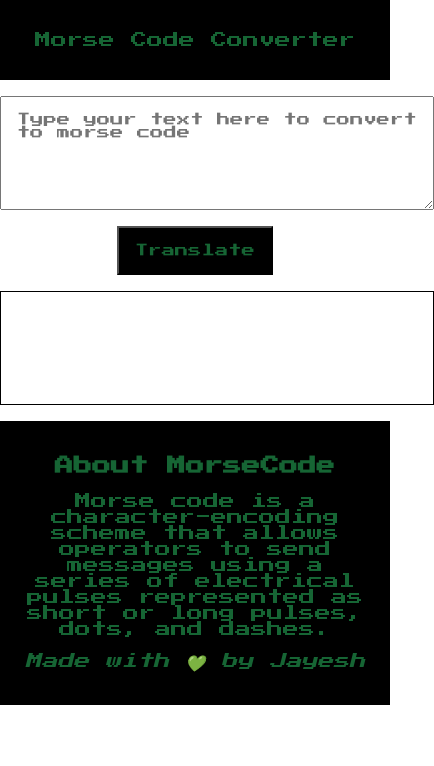
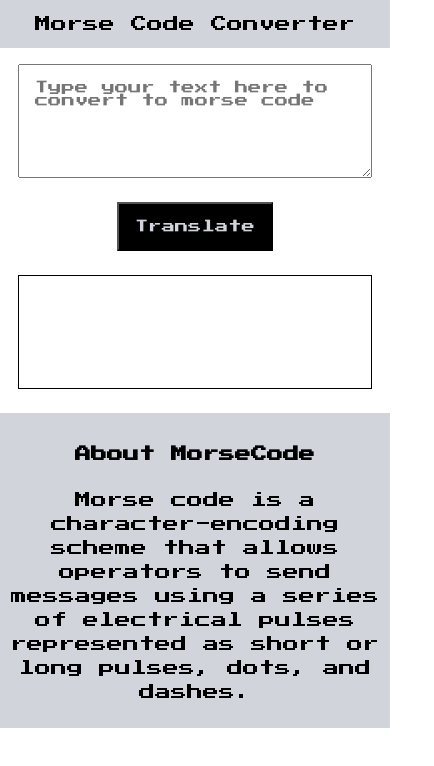
Before and after one commit to ijayesh20/Morse-code-converter, a plain HTML site: page index.html in a window 390 px wide. Shown: the whole page, 434 px wide, since content can reach past the window. Drawn offline with Linux system fonts and the light colour scheme.

Commit message:
Style- changes color and responsive

```diff
--- a/index.html
+++ b/index.html
@@ -11,13 +11,14 @@
     <header id="header">
         <div id="heading">Morse Code Converter</div>
     </header>
-    <textarea id="txt-input" placeholder="Type your text here to convert to morse code"></textarea>
-    <button id="btn-translate">Translate</button>
-    <div id="div-output"></div>
+    <div class="container">
+        <textarea id="txt-input" placeholder="Type your text here to convert to morse code"></textarea>
+        <button id="btn-translate">Translate</button>
+        <div id="div-output"></div>
+    </div>
     <footer id="footer">
-        <h3>About MorseCode</h3>
+        <h4>About MorseCode</h4>
         <p>Morse code is a character-encoding scheme that allows operators to send messages using a series of electrical pulses represented as short or long pulses, dots, and dashes.</p>
-        <p><em>Made with 💚 by Jayesh</em></p>
     </footer>
     <script src="app.js" text="javascript"></script>
 </body>
--- a/style.css
+++ b/style.css
@@ -1,27 +1,25 @@
 @import url('https://fonts.googleapis.com/css2?family=Press+Start+2P&display=swap');
 
 :root {
-    --primary-color: #166534;
+    --primary-color: #d1d5db;
 }
 body {
     font-family: 'Press Start 2P', cursive;
-    margin: 0 auto;
-    max-width: 750px;
+    padding: 0;
+    margin: 0;
 }
 header {
-    background-color: black;
-    color: var(--primary-color);
+    background-color: var(--primary-color);
     text-align: center;
-    padding: 2rem;
+    padding: 1rem;
 }
 textarea {
     font-family: 'Press Start 2P', cursive;
-    color: var(--primary-color);
     display: block;
     margin: 1rem auto;
     padding: 1rem;
     height: 5rem;
-    width: 25rem;
+    width: 20rem;
 }
 button {
     font-family: 'Press Start 2P', cursive;
@@ -29,19 +27,21 @@ button {
     background-color: black;
     padding: 1rem;
     display: block;
-    margin: auto;
+    margin: 1.5rem auto;
+}
+button:hover {
+    opacity: .8;
 }
 #div-output {
-    color: var(--primary-color);
     border: 1px solid black;
-    width: 25rem;
+    width: 20rem;
     height: 5rem;
     padding: 1rem;
-    margin: 1rem auto;
+    margin: 1.5rem auto;
 }
 footer {
-    background-color: black;
-    color: var(--primary-color);
+    background-color: var(--primary-color);
     text-align: center;
-    padding: 1rem;
+    padding: .5rem;
+    line-height: 1.5rem;
 }
```
